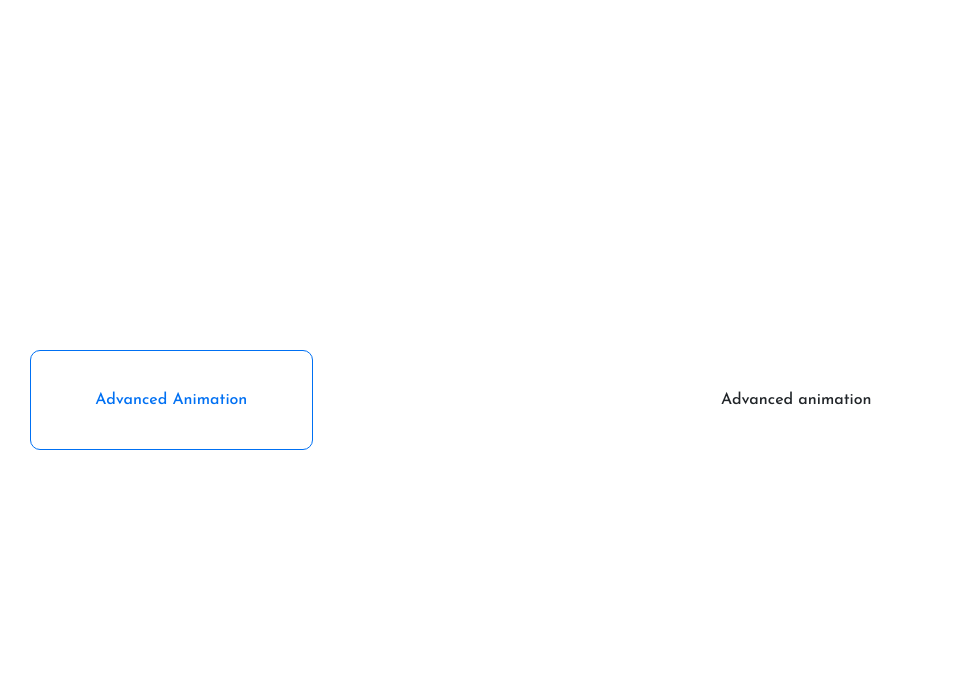
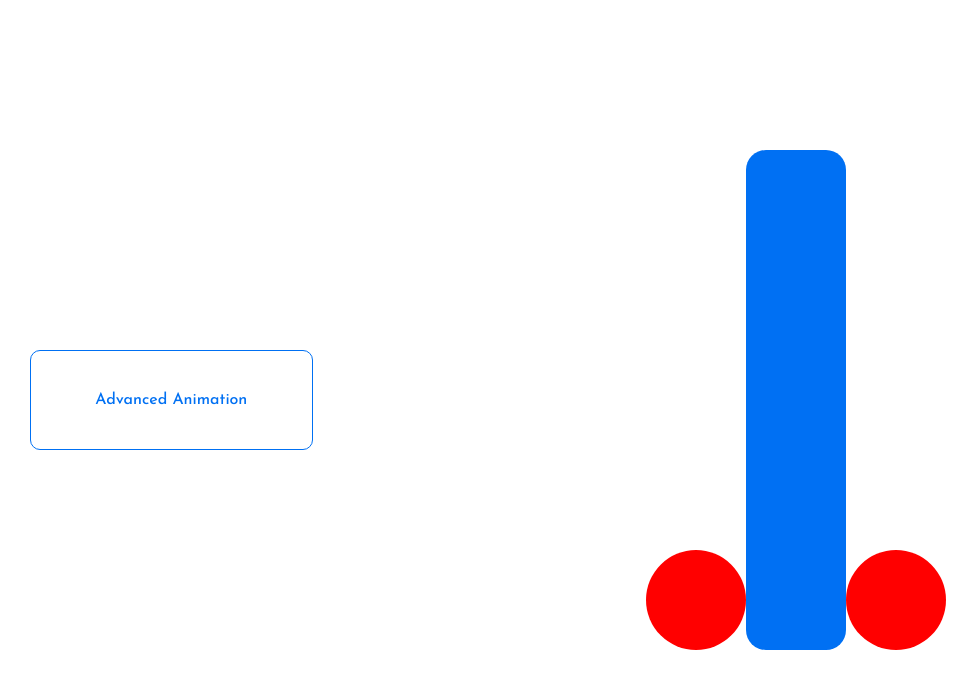
Before and after one commit to OmarMokhfi/anim-meddour, a Next.js app: page /playground in a window 1280 px wide. Shown: the top 688 px of the page, without its empty margins (0-979 px from the left). Built offline with nearby package versions, Linux system fonts and the light colour scheme.

Commit message:
add: shape

```diff
--- a/package.json
+++ b/package.json
@@ -14,7 +14,6 @@
     "bootstrap": "^4.6.0",
     "framer-motion": "^4.1.17",
     "next": "11.1.0",
-    "node-sass": "^5.0.0",
     "postcss-flexbugs-fixes": "^5.0.2",
     "postcss-preset-env": "^6.7.0",
     "react": "17.0.2",
--- a/pages/playground.js
+++ b/pages/playground.js
@@ -19,7 +19,11 @@ function Playground() {
             "col-lg-9 col-md-7 col-12 mt-lg-0 mt-md-0 mt-5 d-flex justify-content-center align-items-center",
           ].join(" ")}
         >
-          <span>Advanced animation</span>
+          <div className={styles.parent}>
+            <div className={styles.left}></div>
+            <div className={styles.middle}></div>
+            <div className={styles.right}></div>
+          </div>
         </div>
       </div>
     </div>
--- a/styles/Playground.module.scss
+++ b/styles/Playground.module.scss
@@ -25,3 +25,22 @@
   height: 100vh;
   width: 100%;
 }
+
+.parent {
+  display: flex;
+  flex-direction: row;
+  align-items: flex-end;
+  .left,
+  .right {
+    width: 100px;
+    height: 100px;
+    background-color: red;
+    border-radius: 100%;
+  }
+  .middle {
+    width: 100px;
+    height: 500px;
+    background-color: #0070f3;
+    border-radius: 20px;
+  }
+}
```
Also changed, not shown: 1 other file (tests, documents, lock files or other folders).
